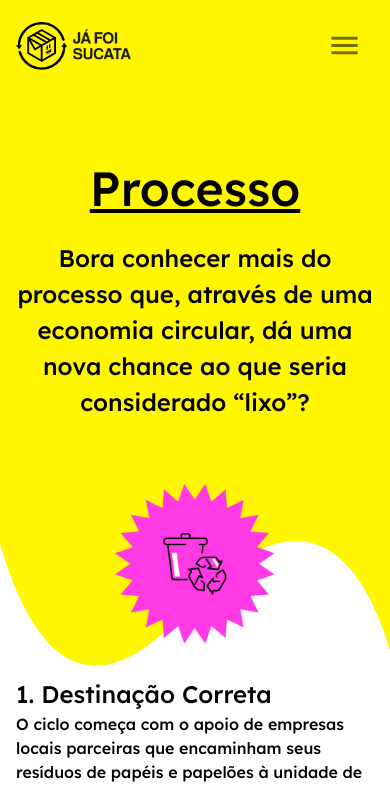
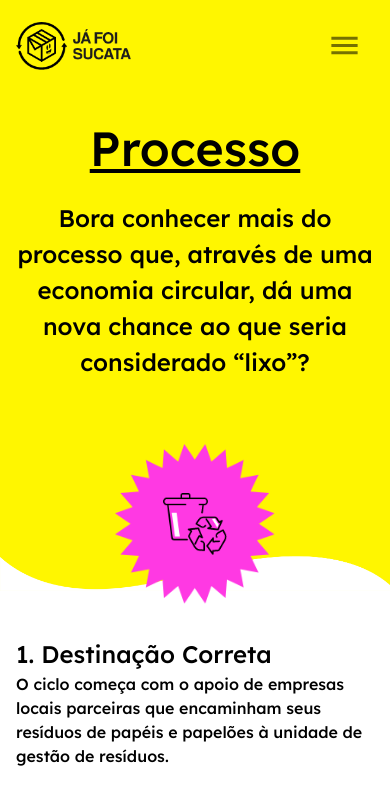
Before and after one commit to gffhammes/selo-ja-foi-sucata, a Next.js app: page /processo in a window 390 px wide. Shown: the top 787 px of the page. Built offline with nearby package versions, Linux system fonts and the light colour scheme.

Commit message:
process page responsiviness changes

```diff
--- a/src/components/home/HeroSection.js
+++ b/src/components/home/HeroSection.js
@@ -39,7 +39,7 @@ const MobileHero = () => {
     <Stack direction='column' alignItems='flex-start' spacing={1} justifyContent='space-between'>
       <Typography variant='h1' fontSize={16}>Um selo sobre transformação:</Typography>
       <Typography variant='h1' fontSize={32} sx={{ mt: 2 }}>Encontrou a<br/>caixinha sorrindo?</Typography>
-      <Box sx={{ position: 'relative', width: '100%', height: '20rem', zIndex: 500, mt: '1.5rem!important' }}>
+      <Box sx={{ position: 'relative', width: '100%', height: '18rem', zIndex: 500, mt: '1.5rem!important' }}>
         <Image
           src='/images/selo-ja-foi-sucata-caixas-home.png'
           alt='Caixas Selo Já Foi Sucata'
--- a/src/components/process/HeroSection.js
+++ b/src/components/process/HeroSection.js
@@ -1,22 +1,35 @@
 import { Box, Container } from '@mui/material'
 import React from 'react'
+import { defaultPaddingTop } from '../../constants/pagesStyle'
 
 export const HeroSection = () => {
   return (
     <Box
+      bgcolor='yellow.main'
       sx={{
-        height: '80vh',
+        minHeight: { xs: 'fit-content', md: '70vh' },
+        height: '70vh',
+        width: '100vw',
         display: 'flex',
         alignItems: 'center',
         justifyContent: 'center',
-        backgroundImage: 'url("images/yellow-background.png")',
-        width:'100%',
-        objectFit: 'contain',
-        backgroundRepeat: 'no-repeat',
-        backgroundSize: '100% 100%',
         position: 'absolute',
+        pt: defaultPaddingTop,
+        pb: 10,
+        '&::before': {
+          content: '""',
+          display: 'block',
+          position: 'absolute',
+          bottom: 0,
+          width: '100%',
+          height: '100%',
+          backgroundPosition: 'bottom',
+          backgroundRepeat: 'no-repeat',
+          backgroundSize: '100%',
+          backgroundImage: 'url("images/yellow-wave.png")',
+          zIndex: 0,
+        },
       }}
-    >
-    </Box>
+    />
   )
 }
--- a/src/components/process/ProcessSteps.js
+++ b/src/components/process/ProcessSteps.js
@@ -1,6 +1,7 @@
 import { Box, Container, Stack, Typography } from '@mui/material'
 import React from 'react'
 import Image from 'next/image'
+import { defaultPaddingTop } from '../../constants/pagesStyle'
 
 const steps = [
   {
@@ -49,18 +50,18 @@ const steps = [
   },
 ]
 
-export const ProcessSteps = () => {
+const iconStyle = {
+  display: 'flex',
+  alignItems: 'center',
+  justifyContent: 'center',
+  height: '10rem',
+  position: 'relative',
+}
+
+const ProcessStep = ({ step, index }) => {
   return (
-    <Container sx={{ position: 'relative', pt: 20 }}>
-      <Typography variant='h1' textAlign='center' sx={{ textDecoration: 'underline' }}>Processo</Typography>
-      <Typography fontSize={24} textAlign='center' sx={{ maxWidth: '55ch', m: 'auto', mt: 3 }}>
-        Bora conhecer mais do processo que, através de uma economia circular, dá uma nova chance ao que seria considerado “lixo”?
-      </Typography>
-      <Stack spacing={8} sx={{ mt: 8 }}>
-        {steps.map((step, index) => (
-          <Box key={index}>
     <Stack direction={{ xs: 'column', md: 'row' }} alignItems='center' spacing={4}>
-              <Box sx={{ display: 'flex', alignItems: 'center', justifyContent: 'center', height: '10rem', position: 'relative' }}>
+      <Box sx={iconStyle}>
         <Box sx={{ height: '4rem', width: '4rem', position: 'absolute', zIndex: 10 }}>
           <Image src={`/images/${step.icon}`} alt={step.title} layout='fill' objectFit='contain' />
         </Box>
@@ -88,11 +89,23 @@ export const ProcessSteps = () => {
         </Stack>
       </Box>
     </Stack>
-          </Box>
+  )
+}
+
+export const ProcessSteps = () => {
+  return (
+    <Container sx={{ position: 'relative', py: defaultPaddingTop }}>
+      <Typography variant='h1' textAlign='center' sx={{ textDecoration: 'underline' }}>Processo</Typography>
+      <Typography fontSize={24} textAlign='center' sx={{ maxWidth: '55ch', m: 'auto', mt: 3 }}>
+        Bora conhecer mais do processo que, através de uma economia circular, dá uma nova chance ao que seria considerado “lixo”?
+      </Typography>
+      <Stack spacing={8} sx={{ mt: 8 }}>
+        {steps.map((step, index) => (
+          <ProcessStep step={step} key={index} index={index} />
         ))}
       </Stack>
       <Typography fontSize={24} textAlign='center' sx={{ m: 'auto', mt: 12 }}>
-        E é dessa forma que, o que teria ali<br/>o seu ciclo encerrado, ganha uma nova<br/>chance e se transforma em uma caixa<br/>linda e resistente.
+        E é dessa forma que, o que teria ali o seu ciclo encerrado, ganha uma nova chance e se transforma em uma caixa linda e resistente.
       </Typography>
     </Container>
   )
--- a/src/constants/pagesStyle.js
+++ b/src/constants/pagesStyle.js
@@ -1 +1 @@
-export const defaultPaddingTop = { xs: 12, md: 20 };
+export const defaultPaddingTop = { xs: 15, md: 25 };
```
Also changed, not shown: src/components/about/SeloSection.js (+9 -4 lines), public/images/Mask Group 6.svg (added), public/images/yellow-wave.png (added). Lines whose indentation alone changed are shown as unchanged.
